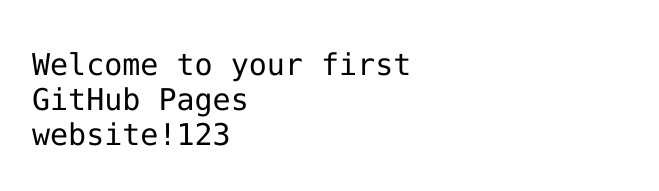
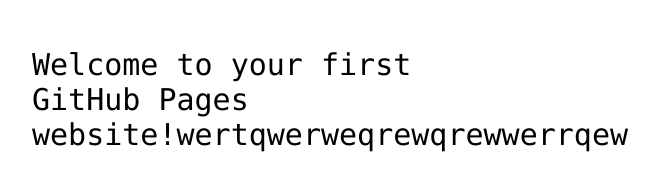
Before and after one commit to r-gc/hello-world, a plain HTML site: page index.html in a window 1280 px wide. Shown: the part 341-532 px from the top of the page, without its empty margins (408-1067 px from the left). Drawn offline with Linux system fonts and the light colour scheme.

```diff
--- a/index.html
+++ b/index.html
@@ -12,7 +12,7 @@
 <img src="https://octodex.github.com/images/daftpunktocat-thomas.gif" id="octocat" alt="octocat-gif" />
 
 <!-- Change this code here by copy and pasting your template on line 15 -->
-<p>Welcome to your first GitHub Pages website!123</p>
+<p>Welcome to your first GitHub Pages website!wertqwerweqrewqrewwerrqew</p>
 
 </body>
 </html>
```
